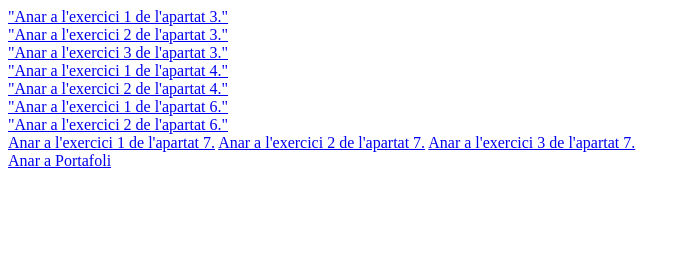
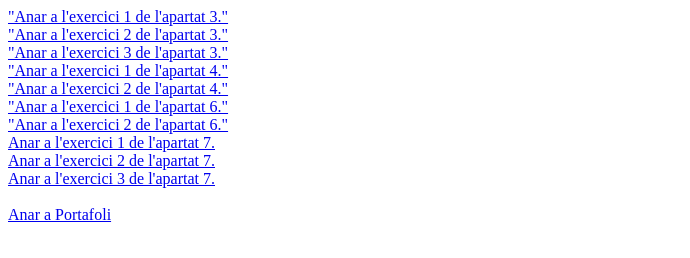
Before and after one commit to Martipigo6/web, a plain HTML site: page apartatsPortafoli/activitats/activitats_css.html in a window 1280 px wide. Shown: the whole page, without its empty margins (0-690 px from the left). Drawn offline with Linux system fonts and the light colour scheme.

Commit message:
Deploying to gh-pages from @ Martipigo6/web@2d457b00eb867d171a56d30827b7ccb2763f8449 🚀

```diff
--- a/apartatsPortafoli/activitats/activitats_css.html
+++ b/apartatsPortafoli/activitats/activitats_css.html
@@ -16,9 +16,9 @@
     <a href="6. BEM/Exercici_1.html">"Anar a l'exercici 1 de l'apartat 6."</a><br>
     <a href="6. BEM/Exercici_2.html">"Anar a l'exercici 2 de l'apartat 6."</a><br>
 
-    <a href="7. Color/Exercici_1.html">Anar a l'exercici 1 de l'apartat 7.</a>
-    <a href="7. Color/Exercici_2.html">Anar a l'exercici 2 de l'apartat 7.</a>
-    <a href="7. Color/Exercici_3.html">Anar a l'exercici 3 de l'apartat 7.</a>
+    <a href="7. Color/Exercici_1.html">Anar a l'exercici 1 de l'apartat 7.</a><br>
+    <a href="7. Color/Exercici_2.html">Anar a l'exercici 2 de l'apartat 7.</a><br>
+    <a href="7. Color/Exercici_3.html">Anar a l'exercici 3 de l'apartat 7.</a><br>
 
 
 
```
